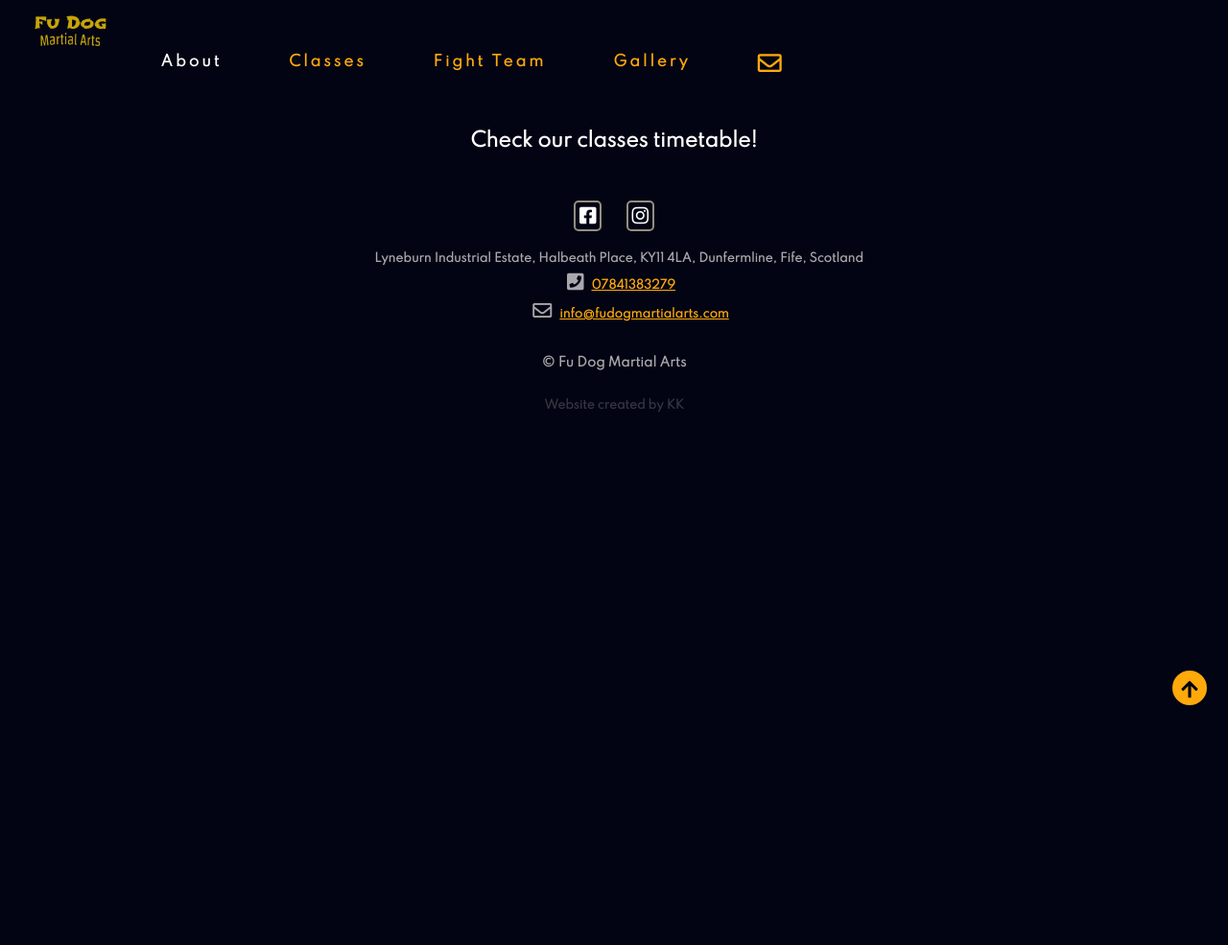
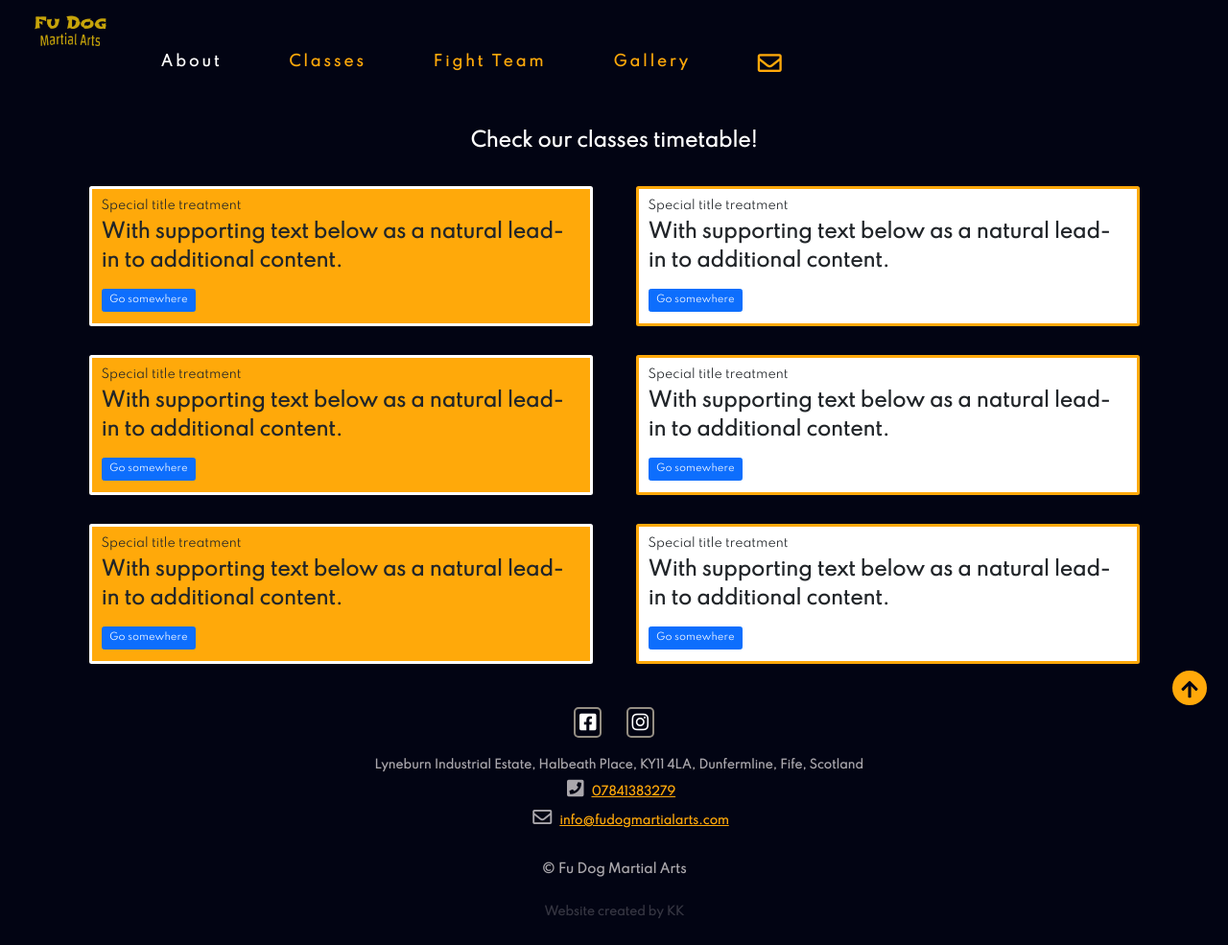
Before and after one commit to KrisK1978/fudogmartialarts1, a Flask app: page /classes in a window 1280 px wide. Shown: the whole page at 96% size. Before the commit the page ends 735 px from the top, so only its background shows below. Run offline with Flask 2, Linux system fonts and the light colour scheme.

Commit message:
Added basic timetable cards

```diff
--- a/static/css/style.css
+++ b/static/css/style.css
@@ -86,8 +86,52 @@ a.email-icon {
     cursor: pointer;
 }
 
+/*Styling About Page*/
+.clearfix img {
+    width: 50%;
+}
+
+
+
 /*Styling Classes content*/
+.monday-card,
+.wednesday-card,
+.friday-card {
+    position: relative;
+    display: flex;
+    flex-direction: column;
+    min-width: 0;
+    word-wrap: break-word;
+    background-color: #ffa90a;
+    background-clip: border-box;
+    border: 0.3rem solid #FFFFFF;
+    border-radius: .25rem;
+    margin: 1.5rem;
+}
 
+.tuesday-card,
+.thursday-card,
+.additional-card {
+    position: relative;
+    display: flex;
+    flex-direction: column;
+    min-width: 0;
+    word-wrap: break-word;
+    background-color: #FFFFFF;
+    background-clip: border-box;
+    border: 0.3rem solid #ffa90a;
+    border-radius: .25rem;
+    margin: 1.5rem;
+}
+
+
+.card-header {
+    color: #FFFFFF;
+    font-size: 1.7rem;
+    font-weight: 900;
+    margin: 4rem;
+
+}
 
 
 /*Styling Gallery*/
--- /dev/null
+++ b/templates/components/card/class_card.html
@@ -0,0 +1,63 @@
+{% block content %}
+
+<!--Timetable page content-->
+<div class="titetable container">
+  <h3 class="timetable-heading">Check our classes timetable!</h3>
+    <div class="row">
+      <div class="col-sm-6">
+        <div class="monday-card">
+          <div class="card-body">
+            <h5 class="card-title">Special title treatment</h5>
+            <p class="card-text">With supporting text below as a natural lead-in to additional content.</p>
+            <a href="#" class="btn btn-primary">Go somewhere</a>
+          </div>
+        </div>
+      </div>
+      <div class="col-sm-6">
+        <div class="tuesday-card">
+          <div class="card-body">
+            <h5 class="card-title">Special title treatment</h5>
+            <p class="card-text">With supporting text below as a natural lead-in to additional content.</p>
+            <a href="#" class="btn btn-primary">Go somewhere</a>
+          </div>
+        </div>
+      </div>
+      <div class="col-sm-6">
+        <div class="wednesday-card">
+          <div class="card-body">
+            <h5 class="card-title">Special title treatment</h5>
+            <p class="card-text">With supporting text below as a natural lead-in to additional content.</p>
+            <a href="#" class="btn btn-primary">Go somewhere</a>
+          </div>
+        </div>
+      </div>
+      <div class="col-sm-6">
+        <div class="thursday-card">
+          <div class="card-body">
+            <h5 class="card-title">Special title treatment</h5>
+            <p class="card-text">With supporting text below as a natural lead-in to additional content.</p>
+            <a href="#" class="btn btn-primary">Go somewhere</a>
+          </div>
+        </div>
+      </div>
+      <div class="col-sm-6">
+        <div class="friday-card">
+          <div class="card-body">
+            <h5 class="card-title">Special title treatment</h5>
+            <p class="card-text">With supporting text below as a natural lead-in to additional content.</p>
+            <a href="#" class="btn btn-primary">Go somewhere</a>
+          </div>
+        </div>
+      </div>
+      <div class="col-sm-6">
+        <div class="additional-card">
+          <div class="card-body">
+            <h5 class="card-title">Special title treatment</h5>
+            <p class="card-text">With supporting text below as a natural lead-in to additional content.</p>
+            <a href="#" class="btn btn-primary">Go somewhere</a>
+          </div>
+        </div>
+      </div>
+    </div>
+</div>
+{% endblock %}
--- a/templates/components/gallery/media_gallery.html
+++ b/templates/components/gallery/media_gallery.html
@@ -3,7 +3,7 @@
     <!--Media Gallery-->
 
         <h3 class="media-gallery-heading">Fu Dog in action...</h3>
-            <div class="media-gallery comtainer">
+            <div class="media-gallery container">
                 <!--Image 1-->
                 <a data-fancybox="gallery" data-src="{{ url_for('static', filename='media/images/fudog1.jpg') }}"
                 data-caption="Fu Dog 1">
--- a/templates/pages/about.html
+++ b/templates/pages/about.html
@@ -1,7 +1,7 @@
 {% extends 'layout/base.html' %}
 {% block content %}
 
-<!--About page content-->
+    <!--About page content-->
 
 
 
--- a/templates/pages/classes.html
+++ b/templates/pages/classes.html
@@ -1,11 +1,5 @@
 {% extends 'layout/base.html' %}
 {% block content %}
-
-<!--Timetable page content-->
-    <div class="timetable-container">
-        <h3 class="timetable-heading">Check our classes timetable!</h3>
-
-    </div>
-
-
+<!--Contact Us form-->
+{% include 'components/card/class_card.html' %}
 {% endblock %}
```
Also changed, not shown: static/media/logo/fudog-main-logo.png (added).
